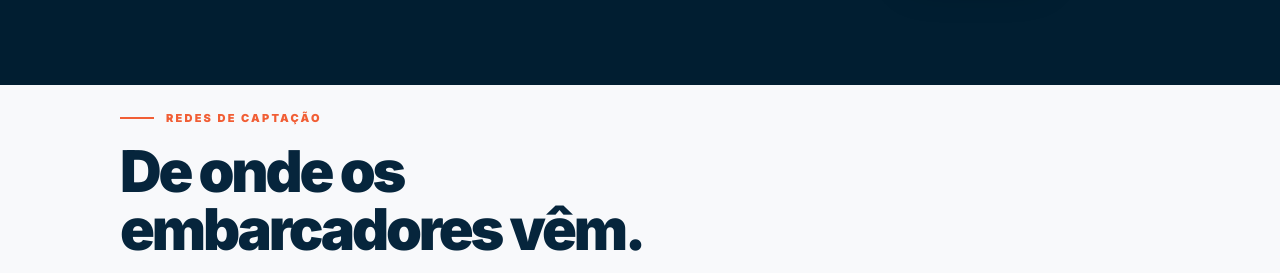
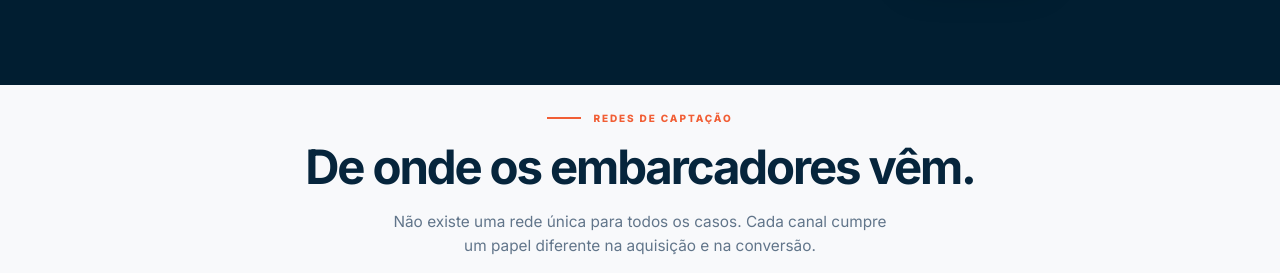
Before and after one commit to ascendaconsultoria/ascenda-logistics-site, a website: page index.html in a window 1280 px wide. Shown: the part 2684-2957 px from the top of the page. Drawn offline with Linux system fonts and the light colour scheme.

Commit message:
fix: refinar cabecalho de redes de captacao

```diff
--- a/assets/css/styles.css
+++ b/assets/css/styles.css
@@ -521,11 +521,11 @@
 /* Redes de captação — texto vetorial com painel 3D original preservado */
 .capture-section.capture-section--v0{padding:28px 20px 34px}
 .capture-hybrid{width:min(1040px,calc(100vw - 40px));margin:0 auto}
-.capture-hybrid__header{margin:0 0 24px;max-width:650px}
-.capture-hybrid__header>span{display:flex;align-items:center;gap:12px;margin-bottom:18px;color:#f15e35;font-size:11px;font-weight:900;letter-spacing:.2em;line-height:1}
+.capture-hybrid__header{max-width:920px;margin:0 auto 30px;text-align:center}
+.capture-hybrid__header>span{display:flex;align-items:center;justify-content:center;gap:12px;margin-bottom:18px;color:#f15e35;font-size:10px;font-weight:800;letter-spacing:.19em;line-height:1}
 .capture-hybrid__header>span:before{width:34px;height:2px;background:#f15e35;content:""}
-.capture-hybrid__header h2{margin:0 0 18px;color:#06253c;font-size:clamp(46px,4.5vw,64px);font-weight:900;letter-spacing:-.055em;line-height:1.01}
-.capture-hybrid__header p{margin:0;color:#61758a;font-size:clamp(15px,1.35vw,19px);line-height:1.45}
+.capture-hybrid__header h2{margin:0 auto 18px;color:#06253c;font-size:clamp(42px,3.7vw,52px);font-weight:700;letter-spacing:-.045em;line-height:1.08}.capture-hybrid__header h2 br{display:none}
+.capture-hybrid__header p{max-width:790px;margin:0 auto;color:#61758a;font-size:clamp(15px,1.2vw,17px);font-weight:400;line-height:1.55}
 .capture-hybrid__panel{margin:0;transition:transform .42s cubic-bezier(.22,1,.36,1),filter .42s ease;will-change:transform}
 .capture-hybrid__panel img{display:block;width:100%;height:auto}
 .capture-hybrid__quote{display:grid;min-height:112px;grid-template-columns:62px 1fr 92px;align-items:center;gap:18px;margin:14px 0 0;padding:18px 28px;border-radius:22px;background:radial-gradient(circle at 72% 18%,#0c4868,transparent 48%),linear-gradient(110deg,#021e35,#06344f);box-shadow:0 15px 30px rgba(3,34,54,.16);color:#fff;overflow:hidden}
@@ -534,7 +534,7 @@
 .capture-hybrid__quote small{display:block;color:#b7c7d2;font-size:13px;line-height:1.45}
 .capture-hybrid__quote>svg{width:88px;height:64px;opacity:.62}.capture-hybrid__quote>svg ellipse{fill:#315a77}.capture-hybrid__quote>svg circle,.capture-hybrid__quote>svg path{fill:#3a6583;stroke:#7fa0b8;stroke-width:2}
 @media (hover:hover) and (pointer:fine){.capture-hybrid__panel:hover{filter:contrast(1.01) saturate(1.008);transform:translateY(-4px)}}
-@media (max-width:720px){.capture-section.capture-section--v0{padding:40px 15px}.capture-hybrid{width:100%}.capture-hybrid__header h2{font-size:clamp(38px,11vw,50px)}.capture-hybrid__header p br,.capture-hybrid__quote small br{display:none}.capture-hybrid__quote{grid-template-columns:48px 1fr;gap:14px;padding:18px}.capture-hybrid__quote>span{width:46px}.capture-hybrid__quote>svg{display:none}.capture-hybrid__quote p{font-size:17px}.capture-hybrid__quote small{font-size:12px}}
+@media (max-width:720px){.capture-section.capture-section--v0{padding:40px 15px}.capture-hybrid{width:100%}.capture-hybrid__header h2{font-size:clamp(38px,11vw,50px)}.capture-hybrid__header h2 br{display:block}.capture-hybrid__header p br,.capture-hybrid__quote small br{display:none}.capture-hybrid__quote{grid-template-columns:48px 1fr;gap:14px;padding:18px}.capture-hybrid__quote>span{width:46px}.capture-hybrid__quote>svg{display:none}.capture-hybrid__quote p{font-size:17px}.capture-hybrid__quote small{font-size:12px}}
 @media (prefers-reduced-motion:reduce){.capture-hybrid__panel{transition:none}.capture-hybrid__panel:hover{transform:none}}
 
 /* A diferença começa aqui — fluxo de aderência inspirado na referência aprovada */
--- a/index.html
+++ b/index.html
@@ -30,7 +30,7 @@
 <link rel="preconnect" href="https://fonts.googleapis.com">
 <link rel="preconnect" href="https://fonts.gstatic.com" crossorigin>
 <link href="https://fonts.googleapis.com/css2?family=Inter:wght@400;500;600;700;800;900&display=swap" rel="stylesheet">
-  <link rel="stylesheet" href="/assets/css/styles.css?v=20260902-9">
+  <link rel="stylesheet" href="/assets/css/styles.css?v=20260902-10">
 <script>
 document.documentElement.classList.add('js');
 </script>
@@ -455,7 +455,7 @@ document.documentElement.classList.add('js');
   <div class="capture-hybrid">
     <header class="capture-hybrid__header">
       <span>REDES DE CAPTAÇÃO</span>
-      <h2 id="redes-captacao-title">De onde os<br>embarcadores vêm.</h2>
+      <h2 id="redes-captacao-title">De onde os <br>embarcadores vêm.</h2>
       <p>Não existe uma rede única para todos os casos. Cada canal cumpre<br>um papel diferente na aquisição e na conversão.</p>
     </header>
     <figure class="capture-hybrid__panel">
```
Also changed, not shown: 404.html (+1 -1 lines), captacao-de-embarcadores/index.html (+1 -1 lines), marketing-para-transportadoras/index.html (+1 -1 lines), perfil-logistico/index.html (+1 -1 lines), politica-de-privacidade/index.html (+1 -1 lines), sobre/index.html (+1 -1 lines), termos/index.html (+1 -1 lines).
